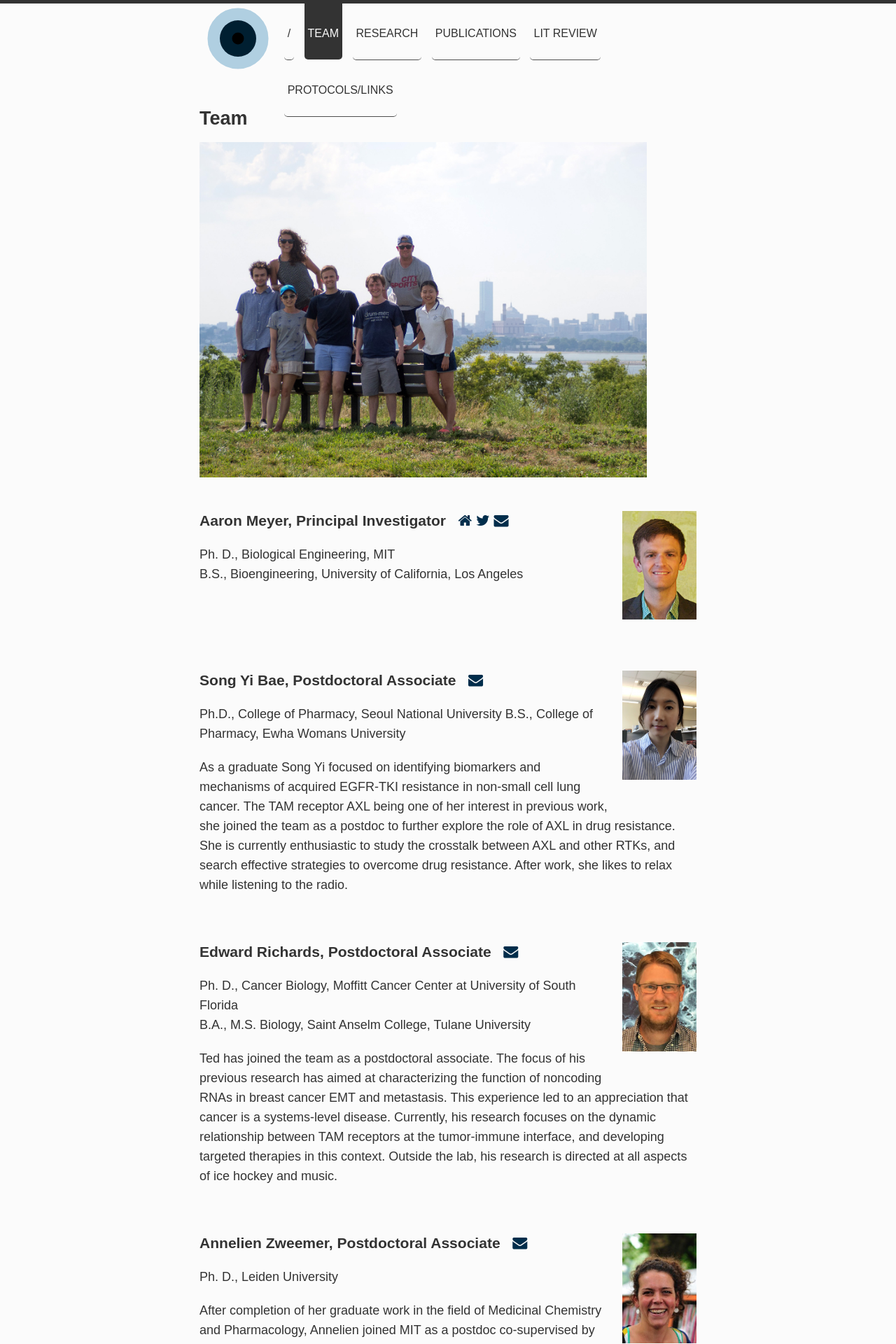
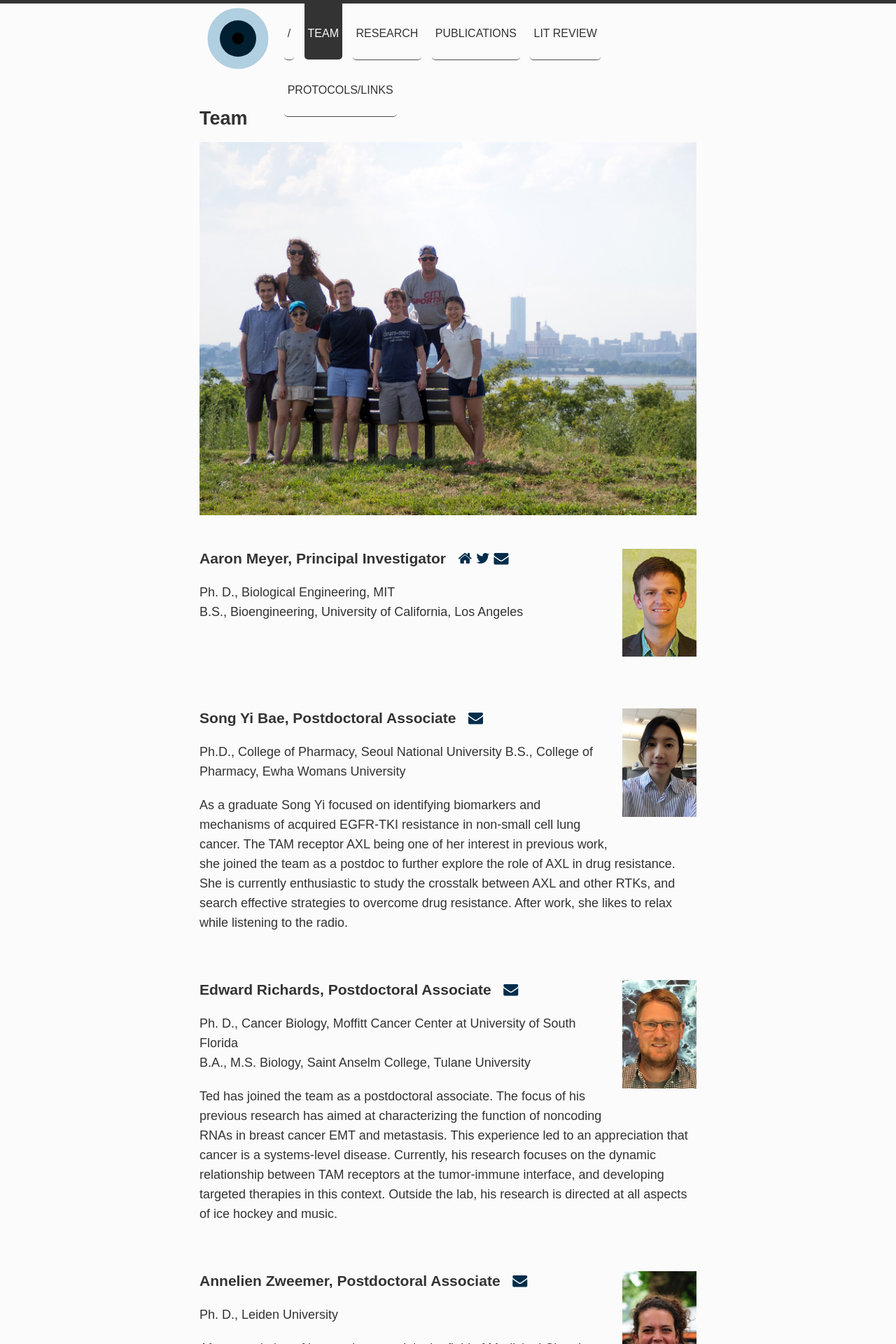
Before and after one commit to meyer-lab/asmlab.org, a Jekyll site: the page built from team/index.md, in a window 1280 px wide. Shown: the top 1920 px of the page at 70% size. Built offline with Jekyll 4.4.1, drawn with Linux system fonts in a browser that asks for light colours; some web fonts are replaced; comment, search, counter and statistics services are not loaded.

Commit message:
100% width group photo

```diff
--- a/team/index.md
+++ b/team/index.md
@@ -2,7 +2,7 @@
 layout: page
 title: Team
 ---
-<img src="/public/photos/group.jpg" width="90%" alt="The group" class="center" />
+<img src="/public/photos/group.jpg" width="100%" alt="The group" class="center" />
 
 <div class="span_2 right"><img src="/public/photos/aaron.jpg" width="120px" alt="Aaron's picture" /></div>
 
```
